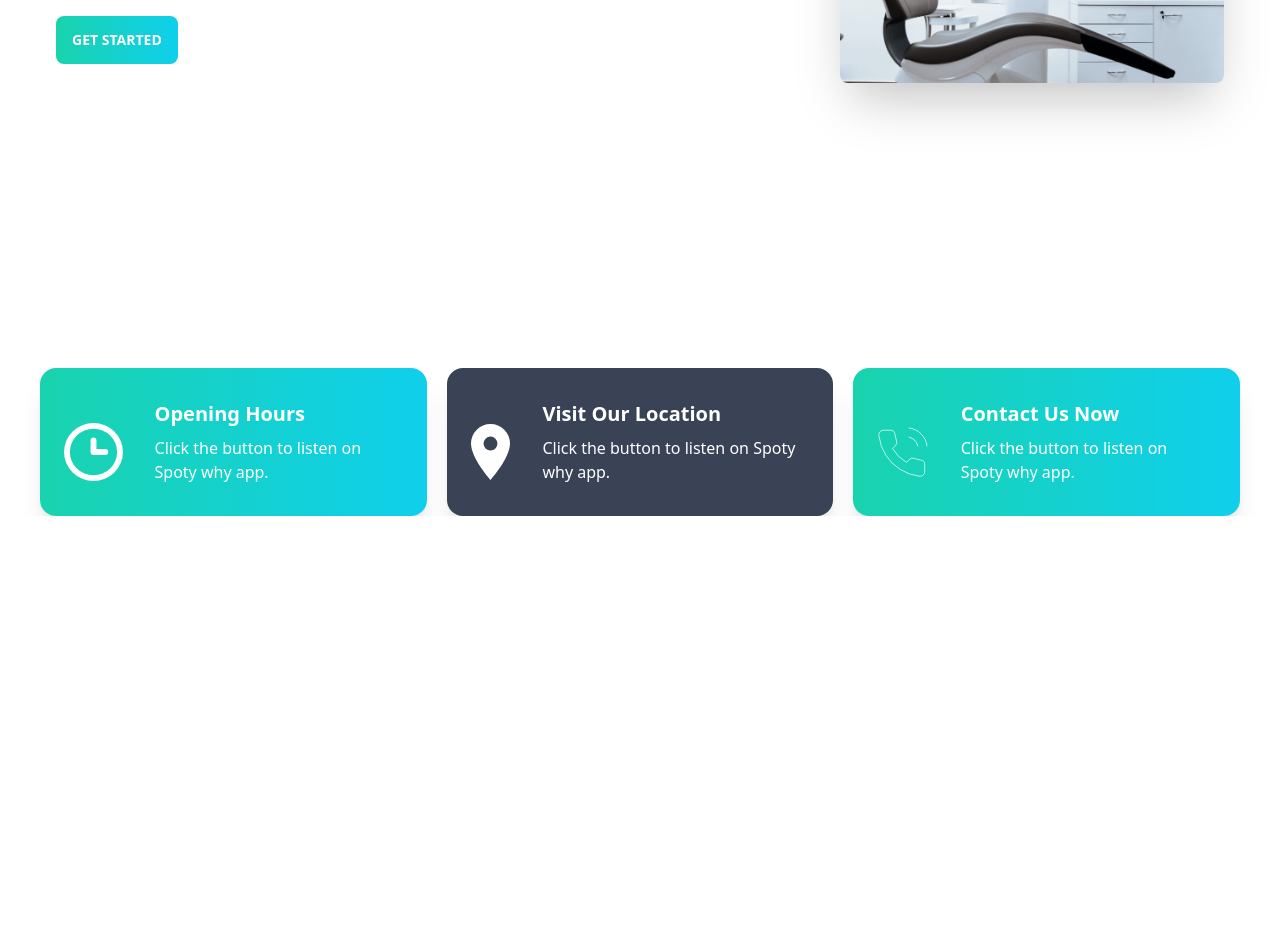
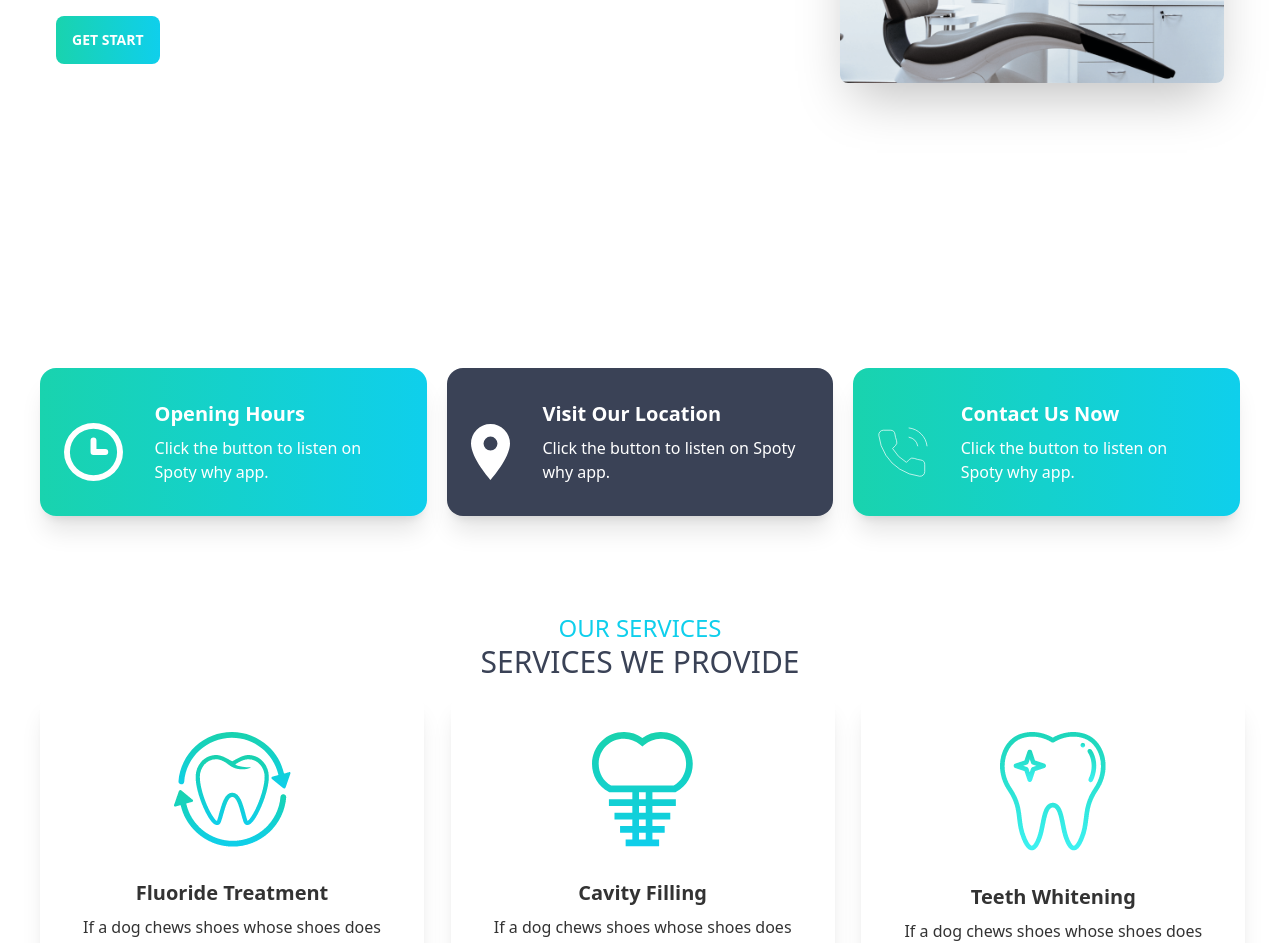
Before and after one commit to raselmahmud-coder/doctors-portal-client-side, a React (Create React App) app: page / in a window 1280 px wide. Shown: the part 496-1439 px from the top of the page. Before the commit the page ends 1012 px from the top, so only its background shows below. Built offline with nearby package versions, Linux system fonts and the light colour scheme.

Commit message:
services added

```diff
--- a/src/Components/Pages/Home/Banner.js
+++ b/src/Components/Pages/Home/Banner.js
@@ -1,9 +1,10 @@
 import React from "react";
 import image from "../../../assets/images/chair.png";
+import ButtonPrimary from "../../Shared/BtnPrimary/ButtonPrimary";
 const Banner = () => {
   return (
     <>
-      <div className="hero min-h-screen lg:px-10 pr-15">
+      <div className="hero min-h-screen">
         <div className="hero-content flex-col lg:flex-row-reverse">
           <img
             src={image}
@@ -17,9 +18,7 @@ const Banner = () => {
               excepturi exercitationem quasi. In deleniti eaque aut repudiandae
               et a id nisi.
             </p>
-            <button className="btn border-none text-white bg-gradient-to-r from-secondary to-primary">
-              Get Started
-            </button>
+            <ButtonPrimary>Get Start</ButtonPrimary>
           </div>
         </div>
       </div>
--- a/src/Components/Pages/Home/HomePage.js
+++ b/src/Components/Pages/Home/HomePage.js
@@ -1,13 +1,15 @@
 import React from "react";
 import Info from "./Info/Info";
 import Banner from "./Banner";
+import Services from "./Services/Services";
 
 const HomePage = () => {
   return (
-    <>
+    <div className="lg:px-10 sm:px-5">
           <Banner />
-          <Info/>
-    </>
+          <Info />
+          <Services/>
+    </div>
   );
 };
 
--- a/src/Components/Pages/Home/Info/Info.js
+++ b/src/Components/Pages/Home/Info/Info.js
@@ -8,7 +8,7 @@ const Info = () => {
 
   return (
     <>
-      <div className="grid grid-cols-1 lg:grid-cols-3 lg:gap-5 gap-3 lg:px-10 px-5">
+      <div className="grid grid-cols-1 lg:grid-cols-3 lg:gap-5 gap-3">
         <InfoCard title="Opening Hours" icon={clockIcon} bgClass ="bg-gradient-to-r from-secondary to-primary"/>
         <InfoCard title="Visit Our Location" icon={markerIcon} bgClass="bg-accent"/>
         <InfoCard title="Contact Us Now" icon={phoneIcon} bgClass ="bg-gradient-to-r from-secondary to-primary" />
--- /dev/null
+++ b/src/Components/Pages/Home/Services/Service.js
@@ -0,0 +1,18 @@
+import React from "react";
+
+const Service = ({ service }) => {
+  const { img, name } = service;
+  return (
+    <div class="card lg:w-96 bg-base-100 shadow-xl my-3">
+      <figure class="px-10 pt-10">
+        <img src={img} alt="service" class="rounded-xl" />
+      </figure>
+      <div class="card-body items-center text-center">
+        <h2 class="card-title">{name}</h2>
+        <p>If a dog chews shoes whose shoes does he choose?</p>
+      </div>
+    </div>
+  );
+};
+
+export default Service;
--- /dev/null
+++ b/src/Components/Pages/Home/Services/Services.js
@@ -0,0 +1,72 @@
+import React from "react";
+import fluoride from "../../../../assets/images/fluoride.png";
+import cavity from "../../../../assets/images/cavity.png";
+import whitening from "../../../../assets/images/whitening.png";
+import treatment from "../../../../assets/images/treatment.png";
+import Service from "./Service";
+import ButtonPrimary from "../../../Shared/BtnPrimary/ButtonPrimary";
+
+const Services = () => {
+  const services = [
+    {
+      _id: 1,
+      name: "Fluoride Treatment",
+      description: "",
+      img: fluoride,
+    },
+    {
+      _id: 2,
+      name: "Cavity Filling",
+      description: "",
+      img: cavity,
+    },
+    {
+      _id: 3,
+      name: "Teeth Whitening",
+      description: "",
+      img: whitening,
+    },
+  ];
+  return (
+    <div className="my-24">
+      <div className="text-center">
+        <h1 className="text-2xl uppercase text-bold text-primary">
+          Our Services
+        </h1>
+        <h1 className="text-3xl uppercase text-bold text-accent">
+          Services We Provide
+        </h1>
+      </div>
+      <section className="grid sm:grid-cols-1 md:grid-cols-2 lg:grid-cols-3 lg:gap-8">
+        {services.map((service) => (
+          <Service key={service._id} service={service} />
+        ))}
+      </section>
+      <section>
+        <div class="card lg:card-side px-40 mt-7">
+          <figure>
+            <img className="w-96 h-full rounded" src={treatment} alt="Album" />
+          </figure>
+          <div class="card-body ml-7">
+            <h2 class="card-title text-5xl">
+              Exceptional Dental Care, on Your Terms
+            </h2>
+            <p>
+              It is a long established fact that a reader will be distracted by
+              the readable content of a page when looking at its layout. The
+              point of using Lorem Ipsumis that it has a more-or-less normal
+              distribution of letters,as opposed to using 'Content here, content
+              here', making it look like readable English. Many desktop
+              publishing packages and web page
+            </p>
+            <div class="card-actions justify-start">
+              <ButtonPrimary>Get Started</ButtonPrimary>
+            </div>
+          </div>
+        </div>
+      </section>
+    </div>
+  );
+};
+
+export default Services;
--- /dev/null
+++ b/src/Components/Shared/BtnPrimary/ButtonPrimary.js
@@ -0,0 +1,13 @@
+import React from "react";
+
+const ButtonPrimary = ({ children }) => {
+  return (
+    <div>
+      <button className="btn border-none text-white bg-gradient-to-r from-secondary to-primary">
+        {children}
+      </button>
+    </div>
+  );
+};
+
+export default ButtonPrimary;
```
